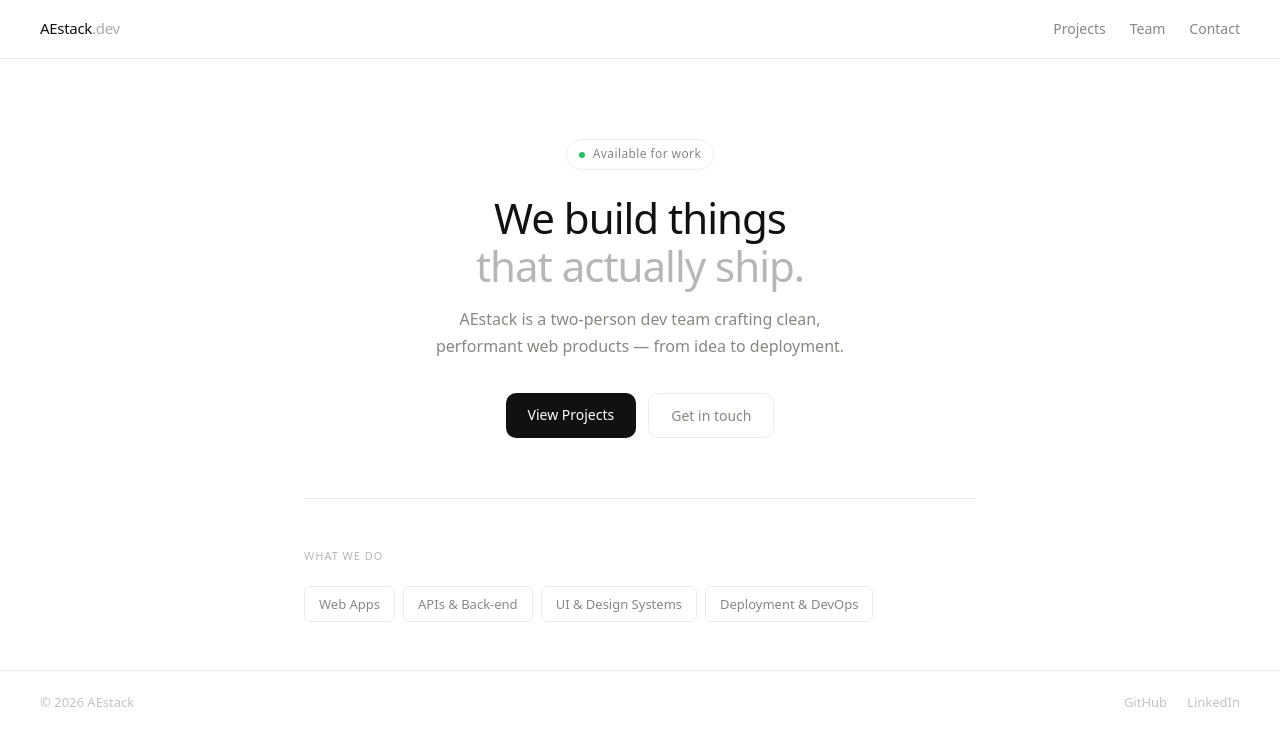
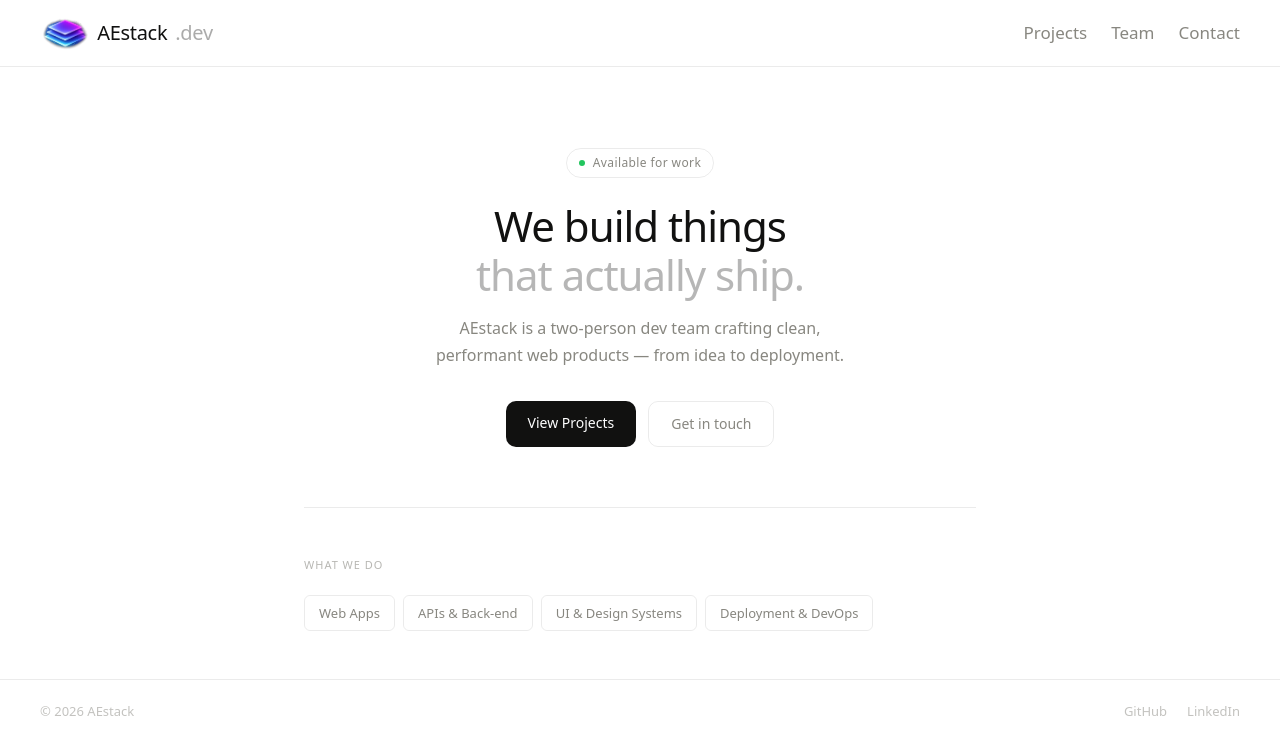
Before and after one commit to AhmetShabani/aestack-portfolio, a React (Vite) app: page / in a window 1280 px wide. Shown: the top 754 px of the page. Built offline with nearby package versions, Linux system fonts and the light colour scheme.

Commit message:
Small additions to the design(ico,changed fontsize..)

```diff
--- a/index.html
+++ b/index.html
@@ -2,9 +2,9 @@
 <html lang="en">
   <head>
     <meta charset="UTF-8" />
-    <link rel="icon" type="image/svg+xml" href="/favicon.svg" />
+    <link rel="icon" type="image/png" href="/src/assets/img/favicon.png" />
     <meta name="viewport" content="width=device-width, initial-scale=1.0" />
-    <title>aestack-portfolio</title>
+    <title>AEStack</title>
   </head>
   <body>
     <div id="root"></div>
--- a/src/assets/css/navbar.css
+++ b/src/assets/css/navbar.css
@@ -22,7 +22,7 @@
 .links { display: flex; gap: 24px; }
 
 .link {
-  font-size: 14px;
+  font-size: 17px;
   color: var(--color-text-muted);
   transition: color var(--transition);
 }
@@ -33,3 +33,15 @@
   .nav { padding: 14px 20px; }
   .links { gap: 16px; }
 }
+.logo {
+  display: flex;
+  align-items: center;
+  gap: 8px;
+    font-size: 20px;
+}
+
+.logo img {
+  width: 5%;
+  height: 5%;
+  object-fit: contain;
+}
--- a/src/components/Navbar.jsx
+++ b/src/components/Navbar.jsx
@@ -1,5 +1,6 @@
 import { Link, useLocation } from 'react-router-dom'
 import '/src/assets/css/navbar.css'
+import logo from '../assets/img/favicon.PNG'
 
 const links = [
   { to: '/projects', label: 'Projects' },
@@ -13,6 +14,7 @@ export default function Navbar() {
   return (
     <nav className="nav">
       <Link to="/" className="logo">
+        <img src={logo} alt="AEstack logo" />
         AEstack<span>.dev</span>
       </Link>
       <div className="links">
```
Also changed, not shown: src/assets/img/favicon.png (added).
